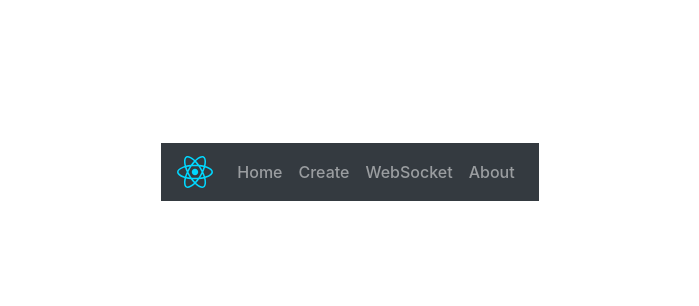
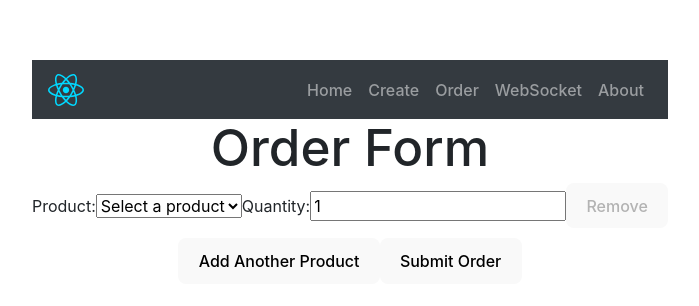
Before and after one commit to k3lvindre/HomeBudgetManagement, a React (Vite) app in the folder FrontEnd/HomeBudgetManagement.Spa.React/ClientApp/: page /order in a window 1280 px wide. Shown: the part 228-534 px from the top of the page, without its empty margins (290-989 px from the left). Built offline with nearby package versions, Linux system fonts and the light colour scheme.

Commit message:
Add order from and modified FE.

```diff
--- a/FrontEnd/HomeBudgetManagement.Spa.React/ClientApp/src/App.jsx
+++ b/FrontEnd/HomeBudgetManagement.Spa.React/ClientApp/src/App.jsx
@@ -7,6 +7,7 @@ import React from 'react';
 import { BrowserRouter, Routes, Route, Link } from 'react-router-dom';
 import Home from './views/index';
 import BudgetForm from './views/budget/budget';
+import OrderForm from './views/order/order';
 import WebSocketPage from './views/webSocketExample';
 import Nav from './Nav';
 
@@ -18,6 +19,7 @@ function App() {
            <Routes>
                <Route exact path="/"  element={<Home />} />
                <Route path="/budget/budget" element={<BudgetForm />} />
+               <Route path="/order" element={<OrderForm />} />
                <Route path="/websocketpage" element={<WebSocketPage />} />
            </Routes>
         </div>
--- a/FrontEnd/HomeBudgetManagement.Spa.React/ClientApp/src/Nav.jsx
+++ b/FrontEnd/HomeBudgetManagement.Spa.React/ClientApp/src/Nav.jsx
@@ -31,6 +31,9 @@ const Nav = ({ logo }) => {
                         <Link className="nav-link" to="/budget/budget">Create</Link>
                     </li>
                     <li className="nav-item">
+                        <Link className="nav-link" to="/order">Order</Link>
+                    </li>
+                    <li className="nav-item">
                         <Link className="nav-link" to="/websocketpage">WebSocket</Link>
                     </li>
                     <li className="nav-item">
--- a/FrontEnd/HomeBudgetManagement.Spa.React/ClientApp/src/utils/budgetApi.jsx
+++ b/FrontEnd/HomeBudgetManagement.Spa.React/ClientApp/src/utils/budgetApi.jsx
@@ -1,7 +1,7 @@
 import { getCookie } from './cookieManager';
 import { signIn } from './authApi';
 
-const baseUrl = "http://localhost:5143/api/sampleendpointmodificationthatmapstodownstream/budget/";
+const baseUrl = "http://localhost:5143/api/sampleendpointmodificationthatmapstodownstream/meal/";
 
 var getToken = async () => {
     var token = getCookie('token');
--- a/FrontEnd/HomeBudgetManagement.Spa.React/ClientApp/src/views/budget/budget.jsx
+++ b/FrontEnd/HomeBudgetManagement.Spa.React/ClientApp/src/views/budget/budget.jsx
@@ -1,6 +1,6 @@
 // src/views/expense/CreateExpenseForm.jsx
 import React, { useState, useEffect, memo, useRef } from 'react';
-import DropdownComponent from './itemTypeDropdown';
+import DropdownComponent from '../budget/ItemTypeDropdown';
 import { getById, postBudget } from '../../utils/budgetApi';
 import ItemTypes from '../../common/itemTypes'; // Import your enum
 
@@ -45,7 +45,7 @@ const BudgetForm = (props) => {
         var request = {
             id: id,
             description: description,
-            amount: amount,
+            price: amount,
             type: selectedType
         };
 
--- a/FrontEnd/HomeBudgetManagement.Spa.React/ClientApp/src/views/index.jsx
+++ b/FrontEnd/HomeBudgetManagement.Spa.React/ClientApp/src/views/index.jsx
@@ -1,5 +1,5 @@
 import React from 'react';
-import BudgetList  from './budget/budgetList';
+import BudgetList  from './budget/BudgetList';
 
 const Home = () => {
     return (
--- /dev/null
+++ b/FrontEnd/HomeBudgetManagement.Spa.React/ClientApp/src/views/order/order.jsx
@@ -0,0 +1,86 @@
+// src/components/OrderForm.js
+import React, { useState, useEffect } from "react";
+const OrderForm = () => {
+    const [orderItems, setOrderItems] = useState([{ product: "", quantity: 1 }]);
+
+    useEffect(() => {
+    }, []);
+
+    const productOptions = [
+        { id: "1", name: "Product A" },
+        { id: "2", name: "Product B" },
+        { id: "3", name: "Product C" },
+    ];
+
+    const handleInputChange = (index, event) => {
+        const values = [...orderItems];
+        if (event.target.name === "product") {
+            values[index].product = event.target.value;
+        } else if (event.target.name === "quantity") {
+            values[index].quantity = event.target.value;
+        }
+        setOrderItems(values);
+    };
+
+    const handleAddItem = () => {
+        setOrderItems([...orderItems, { product: "", quantity: 1 }]);
+    };
+
+    const handleRemoveItem = (index) => {
+        const values = [...orderItems];
+        values.splice(index, 1);
+        setOrderItems(values);
+    };
+
+    const handleSubmit = (e) => {
+        e.preventDefault();
+        console.log("Order Submitted: ", orderItems);
+        // Submit order logic here
+    };
+
+    return (
+        <form onSubmit={handleSubmit}>
+            <h1>Order Form</h1>
+            {orderItems.map((item, index) => (
+                <div key={index} style={{ marginBottom: "10px" }}>
+                    <label>Product:</label>
+                    <select
+                        name="product"
+                        value={item.product}
+                        onChange={(event) => handleInputChange(index, event)}
+                        required
+                    >
+                        <option value="" disabled>Select a product</option>
+                        {productOptions.map((product) => (
+                            <option key={product.id} value={product.name}>
+                                {product.name}
+                            </option>
+                        ))}
+                    </select>
+                    <label>Quantity:</label>
+                    <input
+                        type="number"
+                        name="quantity"
+                        value={item.quantity}
+                        onChange={(event) => handleInputChange(index, event)}
+                        min="1"
+                        required
+                    />
+                    <button
+                        type="button"
+                        onClick={() => handleRemoveItem(index)}
+                        disabled={orderItems.length === 1}
+                    >
+                        Remove
+                    </button>
+                </div>
+            ))}
+            <button type="button" onClick={handleAddItem}>
+                Add Another Product
+            </button>
+            <button type="submit">Submit Order</button>
+        </form>
+    );
+};
+
+export default OrderForm;
```
Also changed, not shown: 1 other file (tests, documents, lock files or other folders).
